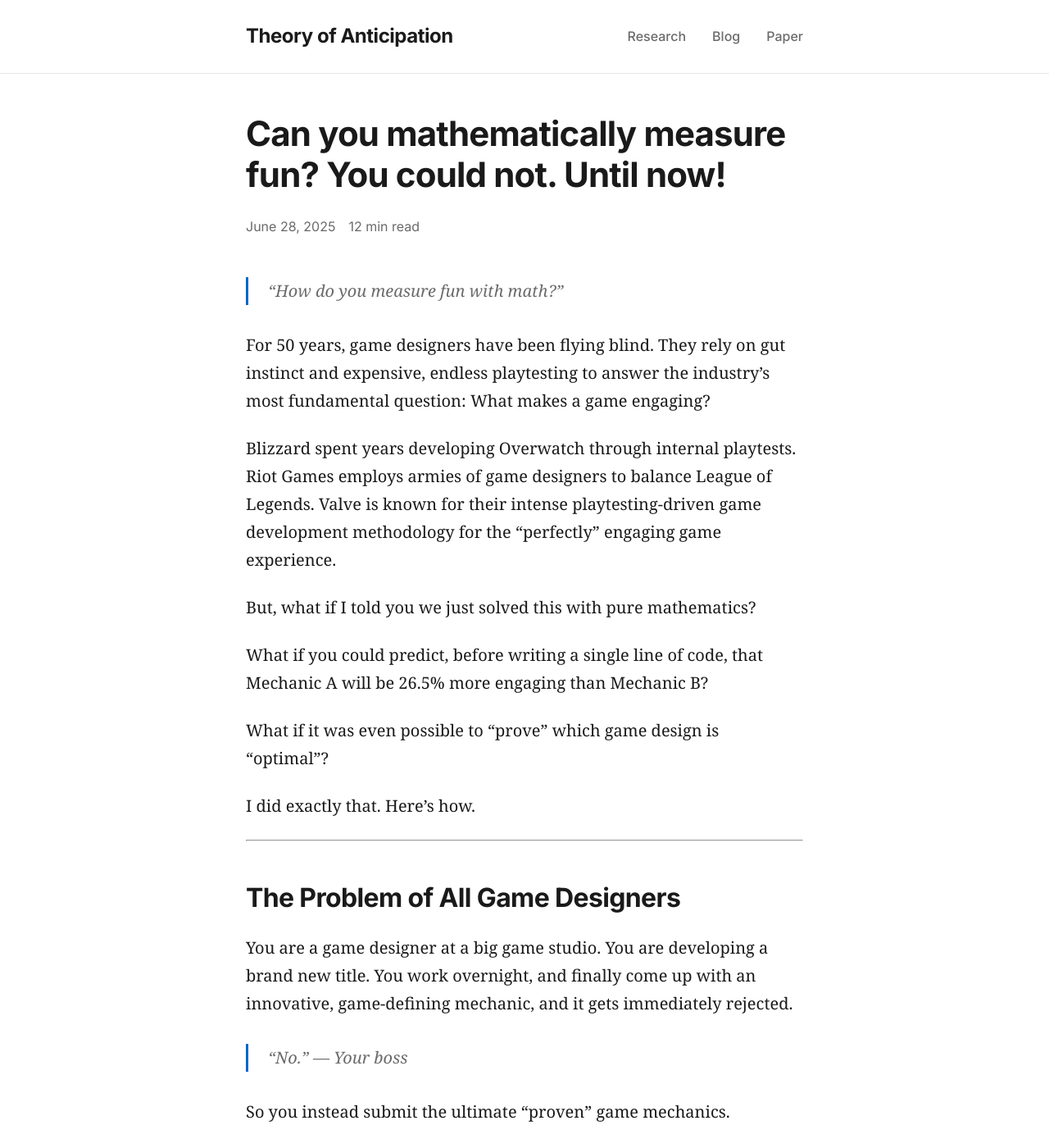
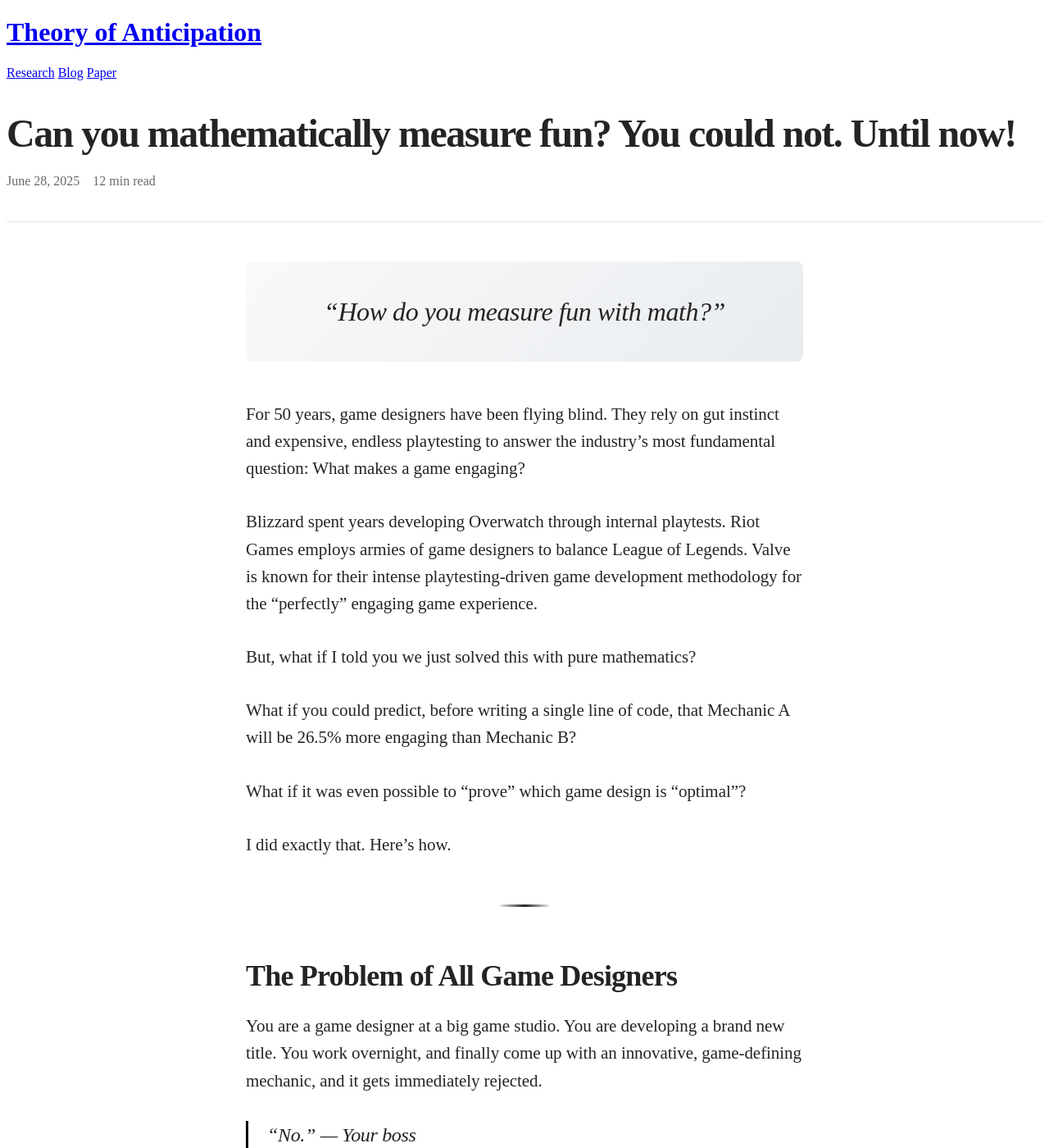
Before and after one commit to akalouis/akalouis.github.io, a Jekyll site: the page built from _posts/2025-06-28-can-you-mathematically-measure-fun-you-could-not-until-now.md, in a window 1280 px wide and 1400 px high. Shown: the whole window at 82% size. Built offline with Jekyll 4.4.1, drawn with Linux system fonts in a browser that asks for light colours; some web fonts are replaced.

Commit message:
Update main.css

```diff
--- a/assets/css/main.css
+++ b/assets/css/main.css
@@ -1,326 +1,333 @@
-/* Reset and base styles */
-* {
-    margin: 0;
-    padding: 0;
-    box-sizing: border-box;
-}
+/* Enhanced Medium-style CSS - Add to your main.css */
 
-:root {
-    --color-primary: #1a1a1a;
-    --color-secondary: #6b6b6b;
-    --color-accent: #0066cc;
-    --color-border: #e6e6e6;
-    --color-background: #ffffff;
-    --color-surface: #f8f9fa;
-    --font-primary: 'Charter', Georgia, serif;
-    --font-secondary: 'Inter', -apple-system, BlinkMacSystemFont, sans-serif;
-    --shadow-light: 0 2px 4px rgba(0,0,0,0.1);
-    --shadow-medium: 0 4px 12px rgba(0,0,0,0.15);
-}
-
-body {
-    font-family: var(--font-primary);
-    font-size: 20px;
-    line-height: 1.7;
-    color: var(--color-primary);
-    background: var(--color-background);
-    -webkit-font-smoothing: antialiased;
-}
-
-.container {
-    max-width: 728px;
-    margin: 0 auto;
-    padding: 0 24px;
-}
-
-/* Header */
-.site-header {
-    background: var(--color-background);
-    border-bottom: 1px solid var(--color-border);
-    padding: 24px 0;
-    position: sticky;
-    top: 0;
-    z-index: 100;
-}
-
-.header-content {
-    display: flex;
-    justify-content: space-between;
-    align-items: center;
-}
-
-.site-title {
-    font-family: var(--font-secondary);
-    font-size: 24px;
-    font-weight: 700;
-    letter-spacing: -0.02em;
-}
-
-.site-title a {
-    color: var(--color-primary);
-    text-decoration: none;
-}
-
-.site-nav {
-    display: flex;
-    gap: 32px;
-}
-
-.site-nav a {
-    font-family: var(--font-secondary);
-    font-size: 16px;
-    font-weight: 500;
-    color: var(--color-secondary);
-    text-decoration: none;
-    transition: color 0.2s ease;
-}
-
-.site-nav a:hover {
-    color: var(--color-primary);
-}
-
-/* Main content */
-.site-main {
-    min-height: calc(100vh - 200px);
-    padding: 48px 0;
-}
-
-/* Blog page */
-.blog-header {
-    text-align: center;
-    margin-bottom: 64px;
-}
-
-.page-title {
-    font-family: var(--font-secondary);
-    font-size: 48px;
-    font-weight: 700;
-    letter-spacing: -0.02em;
-    margin-bottom: 16px;
-}
-
-.page-subtitle {
-    font-size: 20px;
-    color: var(--color-secondary);
-    font-weight: 400;
-}
-
-.posts-grid {
-    display: grid;
-    gap: 32px;
-}
-
-/* Post cards */
-.post-card {
-    background: var(--color-background);
-    border-radius: 12px;
-    border: 1px solid var(--color-border);
-    transition: all 0.2s ease;
-    overflow: hidden;
-}
-
-.post-card:hover {
-    transform: translateY(-2px);
-    box-shadow: var(--shadow-medium);
-    border-color: var(--color-accent);
-}
-
-.post-card-content {
-    padding: 32px;
-}
-
-.post-card-title {
-    font-family: var(--font-secondary);
-    font-size: 28px;
-    font-weight: 700;
-    line-height: 1.3;
-    margin-bottom: 16px;
-    letter-spacing: -0.02em;
-}
-
-.post-card-title a {
-    color: var(--color-primary);
-    text-decoration: none;
-}
-
-.post-card-excerpt {
-    font-size: 18px;
-    line-height: 1.6;
-    color: var(--color-secondary);
-    margin-bottom: 20px;
-}
-
-.post-card-meta {
-    display: flex;
-    gap: 16px;
-    font-family: var(--font-secondary);
-    font-size: 14px;
-    color: var(--color-secondary);
-}
-
-/* Single post */
-.post-single {
+/* Post content styling */
+.post-content {
+    font-size: 21px;
+    line-height: 1.58;
+    letter-spacing: -0.003em;
+    color: #242424;
     max-width: 680px;
     margin: 0 auto;
 }
 
-.post-header {
-    margin-bottom: 48px;
-    text-align: left;
+/* Typography hierarchy */
+.post-content h1 {
+    font-family: var(--font-secondary);
+    font-size: 48px;
+    font-weight: 700;
+    line-height: 1.04;
+    letter-spacing: -0.032em;
+    margin: 56px 0 32px 0;
+    color: #242424;
 }
 
-.post-title {
+.post-content h2 {
     font-family: var(--font-secondary);
-    font-size: 42px;
+    font-size: 36px;
     font-weight: 700;
-    line-height: 1.2;
-    letter-spacing: -0.02em;
-    margin-bottom: 24px;
+    line-height: 1.15;
+    letter-spacing: -0.022em;
+    margin: 48px 0 24px 0;
+    color: #242424;
 }
 
-.post-meta {
-    display: flex;
-    gap: 16px;
+.post-content h3 {
     font-family: var(--font-secondary);
-    font-size: 16px;
-    color: var(--color-secondary);
+    font-size: 28px;
+    font-weight: 700;
+    line-height: 1.22;
+    letter-spacing: -0.012em;
+    margin: 40px 0 20px 0;
+    color: #242424;
 }
 
-.post-content {
-    font-size: 20px;
-    line-height: 1.7;
+/* Paragraph styling */
+.post-content p {
+    margin: 0 0 32px 0;
+    font-weight: 400;
+    color: #242424;
 }
 
-.post-content h1, .post-content h2, .post-content h3 {
-    font-family: var(--font-secondary);
-    font-weight: 700;
-    line-height: 1.3;
-    margin: 48px 0 24px 0;
-    letter-spacing: -0.02em;
+/* Quote styling - Medium style */
+.post-content blockquote {
+    border-left: 3px solid #000;
+    padding-left: 23px;
+    margin: 32px 0;
+    font-style: italic;
+    font-size: 24px;
+    line-height: 1.48;
+    letter-spacing: -0.014em;
+    color: #6B6B6B;
+    font-weight: 400;
 }
 
-.post-content h1 { font-size: 36px; }
-.post-content h2 { font-size: 32px; }
-.post-content h3 { font-size: 24px; }
-
-.post-content p {
-    margin-bottom: 24px;
+.post-content blockquote p {
+    margin: 0;
 }
 
+/* Bold text styling */
+.post-content strong, .post-content b {
+    font-weight: 700;
+    color: #242424;
+}
+
+/* Emphasis styling */
+.post-content em, .post-content i {
+    font-style: italic;
+    color: #242424;
+}
+
+/* Link styling - Medium green */
 .post-content a {
-    color: var(--color-accent);
+    color: #1a8917;
     text-decoration: underline;
+    text-decoration-thickness: 1px;
     text-underline-offset: 2px;
+    transition: all 0.2s ease;
 }
 
 .post-content a:hover {
+    color: #156b12;
     text-decoration-thickness: 2px;
 }
 
-.post-content blockquote {
-    border-left: 3px solid var(--color-accent);
-    padding-left: 24px;
-    margin: 32px 0;
-    font-style: italic;
-    color: var(--color-secondary);
-}
-
+/* Code styling */
 .post-content code {
-    background: var(--color-surface);
-    padding: 4px 8px;
-    border-radius: 4px;
-    font-family: 'Monaco', 'Consolas', monospace;
-    font-size: 16px;
+    background: #f3f3f3;
+    color: #242424;
+    padding: 3px 6px;
+    border-radius: 3px;
+    font-family: 'SF Mono', Monaco, 'Cascadia Code', 'Roboto Mono', Consolas, 'Courier New', monospace;
+    font-size: 18px;
+    font-weight: 400;
 }
 
 .post-content pre {
-    background: var(--color-surface);
-    padding: 24px;
-    border-radius: 8px;
+    background: #f8f8f8;
+    border: 1px solid #e8e8e8;
+    border-radius: 4px;
+    padding: 20px;
+    margin: 32px 0;
     overflow-x: auto;
-    margin: 32px 0;
+    font-family: 'SF Mono', Monaco, 'Cascadia Code', 'Roboto Mono', Consolas, 'Courier New', monospace;
+    font-size: 16px;
+    line-height: 1.4;
 }
 
 .post-content pre code {
     background: none;
     padding: 0;
+    font-size: 16px;
 }
 
+/* List styling */
 .post-content ul, .post-content ol {
-    margin: 24px 0;
-    padding-left: 32px;
+    margin: 32px 0;
+    padding-left: 30px;
 }
 
 .post-content li {
+    margin: 12px 0;
+    font-size: 21px;
+    line-height: 1.58;
+    color: #242424;
+}
+
+.post-content li::marker {
+    color: #6B6B6B;
+}
+
+/* Horizontal rule */
+.post-content hr {
+    border: none;
+    height: 1px;
+    background: #e6e6e6;
+    margin: 48px 0;
+}
+
+/* Enhanced button styling for demo links */
+.post-content a[href*="github.io"]:not([href*="blog"]) {
+    display: inline-block;
+    background: #1a8917;
+    color: white !important;
+    padding: 12px 24px;
+    border-radius: 50px;
+    text-decoration: none !important;
+    font-family: var(--font-secondary);
+    font-weight: 500;
+    font-size: 16px;
+    margin: 8px 8px 8px 0;
+    transition: all 0.2s ease;
+    border: 2px solid #1a8917;
+}
+
+.post-content a[href*="github.io"]:not([href*="blog"]):hover {
+    background: #156b12;
+    border-color: #156b12;
+    transform: translateY(-1px);
+    box-shadow: 0 4px 12px rgba(26, 137, 23, 0.3);
+}
+
+/* Special styling for emoji links */
+.post-content a[href*="github.io"]:not([href*="blog"])::before {
+    content: "🎮 ";
+    margin-right: 4px;
+}
+
+/* Figure and image styling */
+.post-content figure {
+    margin: 40px 0;
+    text-align: center;
+}
+
+.post-content img {
+    max-width: 100%;
+    height: auto;
+    border-radius: 4px;
+    box-shadow: 0 4px 12px rgba(0,0,0,0.1);
+}
+
+.post-content figcaption {
+    font-size: 16px;
+    color: #6B6B6B;
+    text-align: center;
+    margin-top: 12px;
+    font-style: italic;
+}
+
+/* Better spacing for sections */
+.post-content > * + h2 {
+    margin-top: 64px;
+}
+
+.post-content > * + h3 {
+    margin-top: 48px;
+}
+
+/* Reading progress and professional touches */
+.post-header {
+    margin-bottom: 48px;
+    padding-bottom: 32px;
+    border-bottom: 1px solid #e6e6e6;
+}
+
+.post-title {
+    font-family: var(--font-secondary);
+    font-size: 48px;
+    font-weight: 700;
+    line-height: 1.04;
+    letter-spacing: -0.032em;
+    margin-bottom: 24px;
+    color: #242424;
+}
+
+.post-meta {
+    display: flex;
+    align-items: center;
+    gap: 16px;
+    font-family: var(--font-secondary);
+    font-size: 16px;
+    color: #6B6B6B;
     margin-bottom: 8px;
 }
 
-/* Tags */
-.post-footer {
-    margin-top: 64px;
-    padding-top: 32px;
-    border-top: 1px solid var(--color-border);
+.post-description {
+    font-size: 24px;
+    line-height: 1.48;
+    color: #6B6B6B;
+    font-weight: 400;
+    margin: 0;
 }
 
+/* Tags styling */
 .post-tags {
-    display: flex;
-    flex-wrap: wrap;
-    gap: 8px;
+    margin-top: 48px;
+    padding-top: 32px;
+    border-top: 1px solid #e6e6e6;
 }
 
 .tag {
-    background: var(--color-surface);
-    color: var(--color-secondary);
+    display: inline-block;
+    background: #f2f2f2;
+    color: #6B6B6B;
     padding: 6px 12px;
     border-radius: 16px;
     font-family: var(--font-secondary);
     font-size: 14px;
     font-weight: 500;
+    margin: 4px 8px 4px 0;
+    text-decoration: none;
+    transition: all 0.2s ease;
 }
 
-/* Footer */
-.site-footer {
-    background: var(--color-surface);
-    border-top: 1px solid var(--color-border);
-    padding: 32px 0;
-    text-align: center;
+.tag:hover {
+    background: #e8e8e8;
+    color: #242424;
+    text-decoration: none;
 }
 
-.site-footer p {
-    font-family: var(--font-secondary);
-    font-size: 14px;
-    color: var(--color-secondary);
+/* Special quote styling for the opening quote */
+.post-content > blockquote:first-of-type {
+    font-size: 32px;
+    line-height: 1.32;
+    text-align: center;
+    border: none;
+    padding: 40px 0;
+    margin: 32px 0 48px 0;
+    background: linear-gradient(135deg, #f8f9fa 0%, #e9ecef 100%);
+    border-radius: 8px;
+    font-weight: 400;
+    color: #242424;
 }
 
-/* Responsive */
+/* Section dividers */
+.post-content hr {
+    border: none;
+    height: 3px;
+    background: linear-gradient(90deg, #e6e6e6 0%, #242424 50%, #e6e6e6 100%);
+    margin: 56px auto;
+    border-radius: 2px;
+    width: 60px;
+}
+
+/* Mathematical formula styling */
+.post-content pre:has(code:contains("μ(s)")),
+.post-content code:contains("A(s)") {
+    background: #f8f9ff;
+    border: 1px solid #e0e7ff;
+    font-family: 'Times New Roman', serif;
+    font-size: 18px;
+    text-align: center;
+    padding: 20px;
+    margin: 32px 0;
+}
+
+/* Responsive design */
 @media (max-width: 768px) {
-    .container {
+    .post-content {
+        font-size: 18px;
         padding: 0 20px;
     }
 
-    .header-content {
-        flex-direction: column;
-        gap: 16px;
-        text-align: center;
-    }
-
-    .site-nav {
-        gap: 24px;
-    }
-
-    .page-title {
+    .post-title {
         font-size: 36px;
     }
 
-    .post-title {
-        font-size: 32px;
+    .post-content h2 {
+        font-size: 28px;
     }
 
-    .post-card-content {
-        padding: 24px;
+    .post-content h3 {
+        font-size: 24px;
     }
 
-    .post-card-title {
+    .post-content blockquote {
+        font-size: 20px;
+        padding-left: 16px;
+    }
+
+    .post-content > blockquote:first-of-type {
         font-size: 24px;
+        padding: 24px 20px;
     }
 }
```
